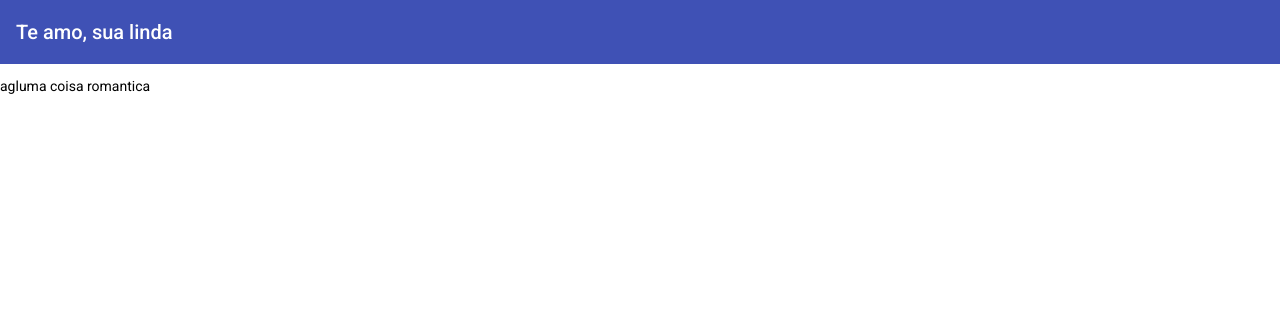
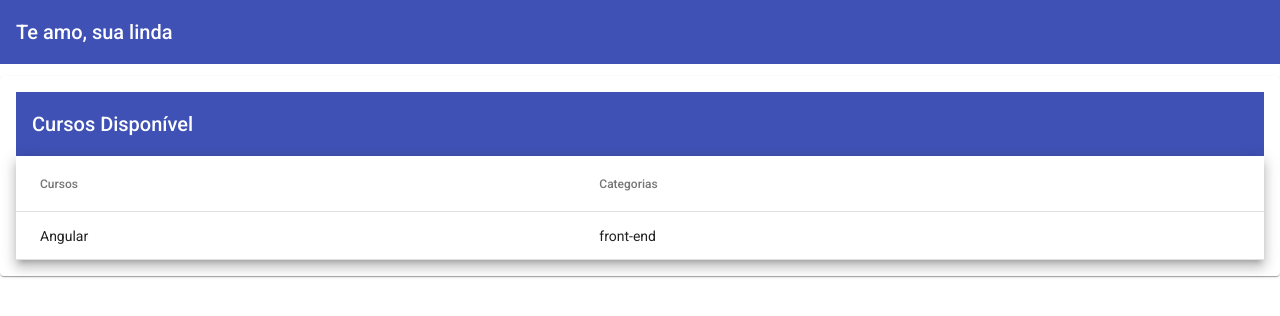
Before and after one commit to guimedeirosf/crud-angular-spring, an Angular app in the folder crud-angular/: page /courses in a window 1280 px wide. Shown: the top 316 px of the page. Built offline with nearby package versions, Linux system fonts and the light colour scheme.

Commit message:
criando o serviço e estilizando o html

```diff
--- a/crud-angular/src/app/app.module.ts
+++ b/crud-angular/src/app/app.module.ts
@@ -5,6 +5,7 @@
 
 import { AppRoutingModule } from './app-routing.module';
 import { AppComponent } from './app.component';
+import { HttpClientModule} from '@angular/common/http';
 
 @NgModule({
   declarations: [
@@ -14,7 +15,8 @@
     BrowserModule,
     AppRoutingModule,
     BrowserAnimationsModule,
-    MatToolbarModule
+    MatToolbarModule,
+    HttpClientModule
   ],
   providers: [],
   bootstrap: [AppComponent]
--- a/crud-angular/src/app/courses/courses/courses.component.css
+++ b/crud-angular/src/app/courses/courses/courses.component.css
@@ -0,0 +1,3 @@
+table{
+  width: 100%;
+}
--- a/crud-angular/src/app/courses/courses/courses.component.html
+++ b/crud-angular/src/app/courses/courses/courses.component.html
@@ -1 +1,29 @@
-<p>agluma coisa romantica</p>
+
+
+<mat-card>
+
+  <mat-toolbar color="primary">
+    <span>Cursos Disponível</span>
+  </mat-toolbar>
+
+<table mat-table [dataSource]="courses" class="mat-elevation-z8">
+
+  <!--- Note that these columns can be defined in any order.
+        The actual rendered columns are set as a property on the row definition" -->
+
+  <!-- Name Column -->
+  <ng-container matColumnDef="name">
+    <th mat-header-cell *matHeaderCellDef> Cursos </th>
+    <td mat-cell *matCellDef="let course"> {{course.name }} </td>
+  </ng-container>
+
+  <!-- Categoria Column -->
+  <ng-container matColumnDef="category">
+    <th mat-header-cell *matHeaderCellDef> Categorias </th>
+    <td mat-cell *matCellDef="let course"> {{course.category }} </td>
+  </ng-container>
+
+  <tr mat-header-row *matHeaderRowDef="displayedColumns"></tr>
+  <tr mat-row *matRowDef="let row; columns: displayedColumns;"></tr>
+</table>
+</mat-card>
--- a/crud-angular/src/app/courses/courses/courses.component.ts
+++ b/crud-angular/src/app/courses/courses/courses.component.ts
@@ -1,4 +1,6 @@
+import { CoursesService } from './../services/courses.service';
 import { Component, OnInit } from '@angular/core';
+import { Course } from '../model/course';
 
 @Component({
   selector: 'app-courses',
@@ -7,7 +9,15 @@
 })
 export class CoursesComponent implements OnInit {
 
-  constructor() { }
+  courses: Course[] = [];
+  displayedColumns = ['name', 'category'];
+ // coursesService: CoursesService;
+
+  constructor(private coursesService: CoursesService ) {
+   // this.coursesService = new CoursesService();
+    this.courses = this.coursesService.list();
+
+   }
 
   ngOnInit(): void {
   }
--- /dev/null
+++ b/crud-angular/src/app/courses/model/course.ts
@@ -0,0 +1,5 @@
+export interface Course {
+  _id: string;
+  name: string;
+  category: string;
+}
--- /dev/null
+++ b/crud-angular/src/app/courses/services/courses.service.ts
@@ -0,0 +1,18 @@
+import { Injectable } from '@angular/core';
+import { Course } from '../model/course';
+import { HttpClient} from '@angular/common/http';
+
+
+@Injectable({
+  providedIn: 'root'
+})
+
+
+export class CoursesService {
+
+  constructor(private httpClient: HttpClient) { }
+
+  list(): Course[] {
+    return [{_id:'01', name:'Angular', category: 'front-end'}];
+  }
+}
--- a/crud-angular/src/styles.css
+++ b/crud-angular/src/styles.css
@@ -1,4 +1,7 @@
-/* You can add global styles to this file, and also import other style files */
+
+
+
+
 
 html, body { height: 100%; }
 body { margin: 0; font-family: Roboto, "Helvetica Neue", sans-serif; }
```
Also changed, not shown: crud-angular/src/app/courses/courses.module.ts (+4 -4 lines), crud-angular/src/app/shared/app-material/app-material.module.ts (added, +15 -0 lines), 1 other file (tests, documents, lock files or other folders).
